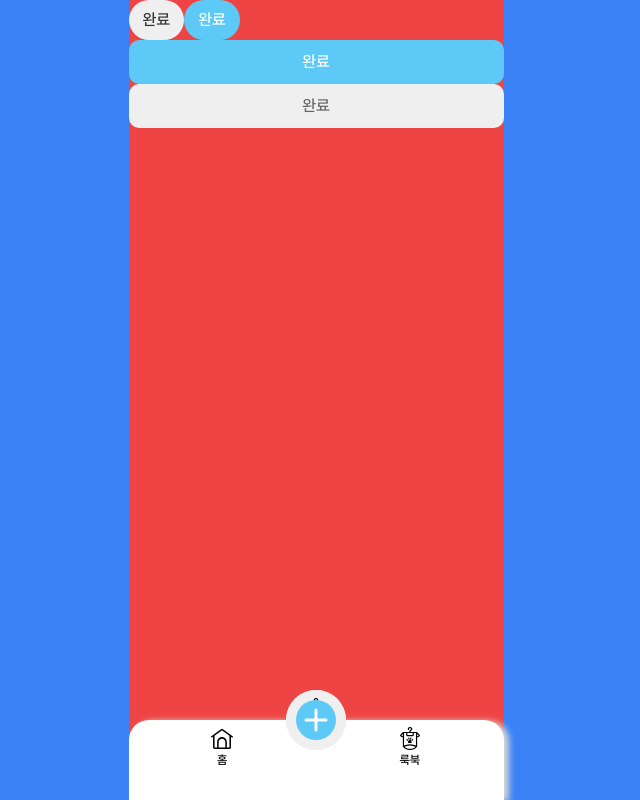
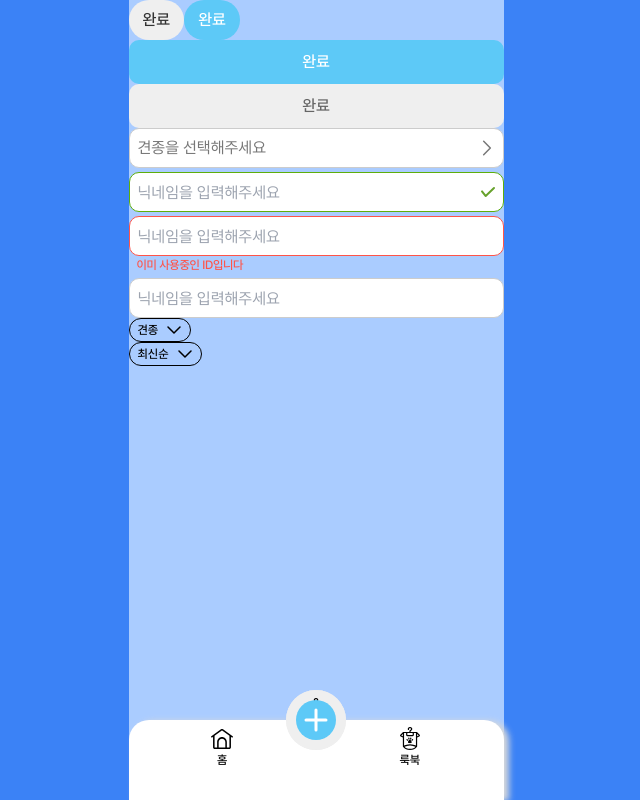
Before and after one commit to ggosunnae/ggosunnae_front, a Next.js app: page /test in a window 1280 px wide. Shown: the whole page, without its empty margins (324-964 px from the left). Built offline with nearby package versions, Linux system fonts and the light colour scheme.

Commit message:
:lipstick: SelectModal 구축

```diff
--- a/package.json
+++ b/package.json
@@ -9,6 +9,7 @@
     "lint": "next lint"
   },
   "dependencies": {
+    "@react-spring/web": "^9.7.3",
     "next-pwa": "^5.6.0",
     "react": "^18",
     "react-dom": "^18",
--- a/src/app/test/page.tsx
+++ b/src/app/test/page.tsx
@@ -1,11 +1,14 @@
 import BNB from "@/components/Common/BNB";
 import Complete from "@/components/Common/Complete/Bottom";
 import Top from "@/components/Common/Complete/Top";
+import Filter from "@/components/Common/Filter";
+import Input from "@/components/Common/Input/Input";
+import Select from "@/components/Common/Input/Select";
 import React from "react";
 
 const page = () => {
   return (
-    <main className="bg-red-500">
+    <main className="bg-[#acf]">
       <BNB />
       <Top>완료</Top>
       <Top active={true}>완료</Top>
@@ -15,6 +18,13 @@ const page = () => {
       <Complete type="button" check={false}>
         완료
       </Complete>
+      <Select />
+      <Input approve={true} />
+      <Input error={"이미 사용중인 ID입니다"} />
+      <Input />
+
+      <Filter>견종</Filter>
+      <Filter>최신순</Filter>
     </main>
   );
 };
--- /dev/null
+++ b/src/components/Common/Filter.tsx
@@ -0,0 +1,15 @@
+"use client";
+import DownArrow from "@/asset/icons/downarrow.svg";
+const Filter = ({ children }: { children: React.ReactNode }) => {
+  return (
+    <button
+      type="button"
+      onClick={() => {}}
+      className="flex h-6 items-center gap-2 rounded-full border border-black px-2 text-xs font-medium leading-[18px] tracking-25"
+    >
+      {children} <DownArrow />
+    </button>
+  );
+};
+
+export default Filter;
--- /dev/null
+++ b/src/components/Common/Input/Input.tsx
@@ -0,0 +1,32 @@
+import Approve from "@/asset/icons/approve.svg";
+interface InputT {
+  approve?: boolean;
+  error?: string;
+}
+const Input = ({ approve, error }: InputT) => {
+  const getBorderColor = () => {
+    if (error) return "border-accent-alert";
+    if (approve) return "border-accent-approve";
+    return "border-grayscale-gray3";
+  };
+
+  return (
+    <div className="relative">
+      <input
+        className={`mt-1 block h-10 w-full rounded-[10px] border px-2 outline-none ${getBorderColor()}`}
+        type="text"
+        placeholder="닉네임을 입력해주세요"
+      />
+      {approve && (
+        <Approve className="absolute right-2 top-1/2 -translate-y-1/2" />
+      )}
+      {error && (
+        <p className="ml-2 text-xs font-medium leading-[18px] tracking-tight text-accent-alert">
+          {error}
+        </p>
+      )}
+    </div>
+  );
+};
+
+export default Input;
--- /dev/null
+++ b/src/components/Common/Input/Select.tsx
@@ -0,0 +1,11 @@
+import RightArrow from "@/asset/icons/rightarrow16.svg";
+const Select = () => {
+  return (
+    <button className="relative block h-10 w-full rounded-[10px] border border-grayscale-gray3 bg-white px-2 text-left text-base font-normal leading-6 tracking-25 text-grayscale-gray2">
+      견종을 선택해주세요{" "}
+      <RightArrow className="absolute right-2 top-1/2 -translate-y-1/2 stroke-grayscale-gray2" />
+    </button>
+  );
+};
+
+export default Select;
--- /dev/null
+++ b/src/components/Modal/SelectModal.tsx
@@ -0,0 +1,33 @@
+import Top from "@/components/Common/Complete/Top";
+
+const SelectModal = () => {
+  return (
+    <div className="absolute bottom-0 left-0 z-20 h-full w-full bg-black/20">
+      <div className="absolute bottom-0 left-0 min-w-full rounded-t-[40px] bg-white px-4 pb-[21px] pt-3">
+        <div className="mx-auto w-[90px] rounded-full border-[2px] border-grayscale-gray3"></div>
+
+        <div className="relative mt-3 flex items-center justify-center">
+          <h4 className="absolute left-1/2 top-1/2 -translate-x-1/2 -translate-y-1/2 text-xl font-medium leading-[30px] tracking-25">
+            정렬기준
+          </h4>
+          <div className="ml-auto">
+            <Top>완료</Top>
+          </div>
+        </div>
+        <ul className="mt-3 flex flex-col gap-3">
+          <li className="flex h-[42px] w-full cursor-pointer items-center rounded-[10px] border border-primary-normalBlue bg-primary-background px-4 text-left leading-6 tracking-25">
+            최신순
+          </li>
+          <li className="flex h-[42px] w-full cursor-pointer items-center rounded-[10px] bg-grayscale-gray4 px-4 text-left leading-6 tracking-25">
+            오래된순
+          </li>
+          <li className="flex h-[42px] w-full cursor-pointer items-center rounded-[10px] bg-grayscale-gray4 px-4 text-left leading-6 tracking-25">
+            인기순
+          </li>
+        </ul>
+      </div>
+    </div>
+  );
+};
+
+export default SelectModal;
```
Also changed, not shown: src/asset/icons/rightarrow16.svg, 1 other file (tests, documents, lock files or other folders).
